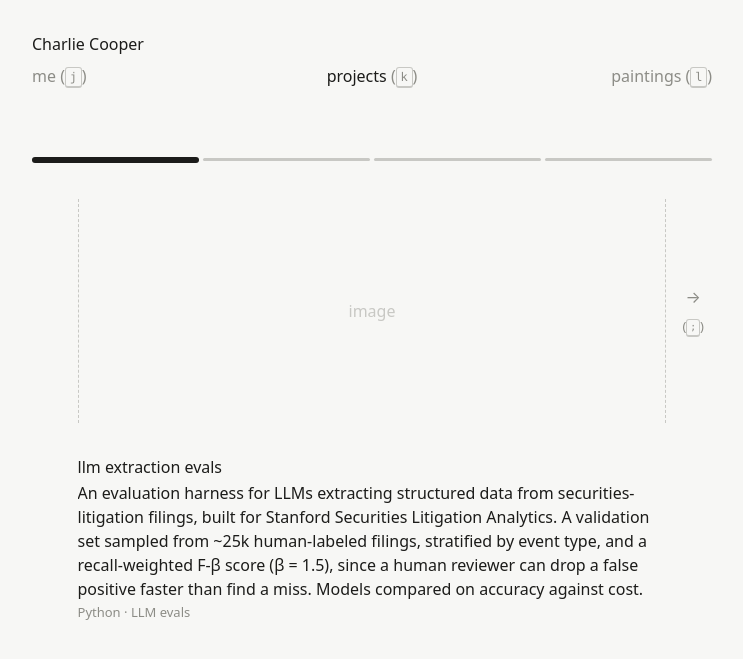
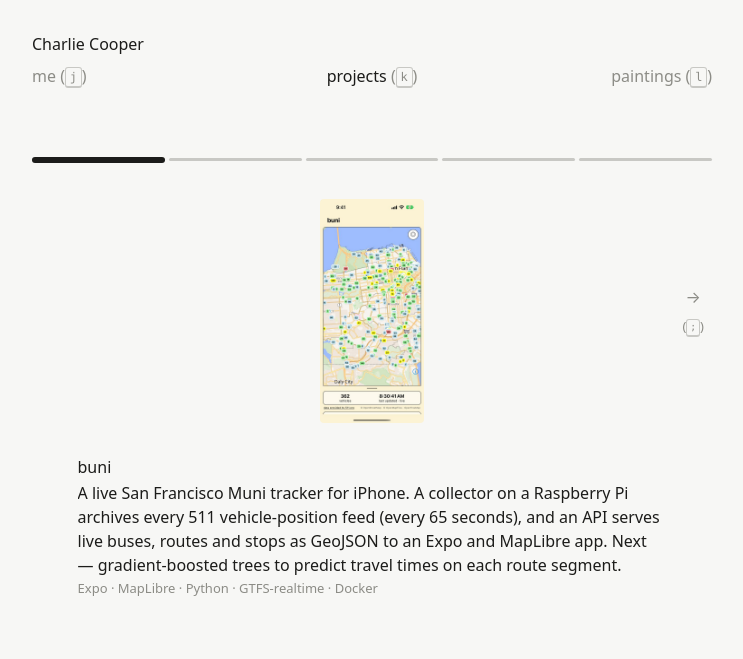
Before and after one commit to polar3197/polar3197.github.io, a Jekyll site: the page built from projects.html, in a window 1280 px wide. Shown: the top 659 px of the page, without its empty margins (268-1011 px from the left). Built offline with Jekyll 4.4.1, drawn with Linux system fonts in a browser that asks for light colours.

Commit message:
Add buni (live SF Muni tracker) project with App Store screenshot cover
Co-Authored-By: Claude Opus 5.5 <noreply@anthropic.com>

```diff
--- a/_data/projects.yml
+++ b/_data/projects.yml
@@ -1,6 +1,11 @@
 # Projects, in display order (shown in the same carousel as paintings). `image` and `link` are optional.
 # `slug` links a project to its progress-journal entries (_journal/*.md with `project: <slug>`) and to URLs like /projects/#<slug>.
-# (MUNI and writing are off for now; MUNI's images are kept in assets/img/projects/.)
+# (writing is off for now. muni-map.jpg / pipeline.jpg in assets/img/projects/ are from the old MUNI project.)
+- title: buni
+  slug: buni
+  description: A live San Francisco Muni tracker for iPhone. A collector on a Raspberry Pi archives every 511 vehicle-position feed (every 65 seconds), and an API serves live buses, routes and stops as GeoJSON to an Expo and MapLibre app. Next — gradient-boosted trees to predict travel times on each route segment.
+  tags: [Expo, MapLibre, Python, GTFS-realtime, Docker]
+  image: /assets/img/projects/buni.jpg
 - title: llm extraction evals
   slug: llm-extraction-evals
   description: An evaluation harness for LLMs extracting structured data from securities-litigation filings, built for Stanford Securities Litigation Analytics. A validation set sampled from ~25k human-labeled filings, stratified by event type, and a recall-weighted F-β score (β = 1.5), since a human reviewer can drop a false positive faster than find a miss. Models compared on accuracy against cost.
```
Also changed, not shown: assets/img/projects/buni.jpg (added).
